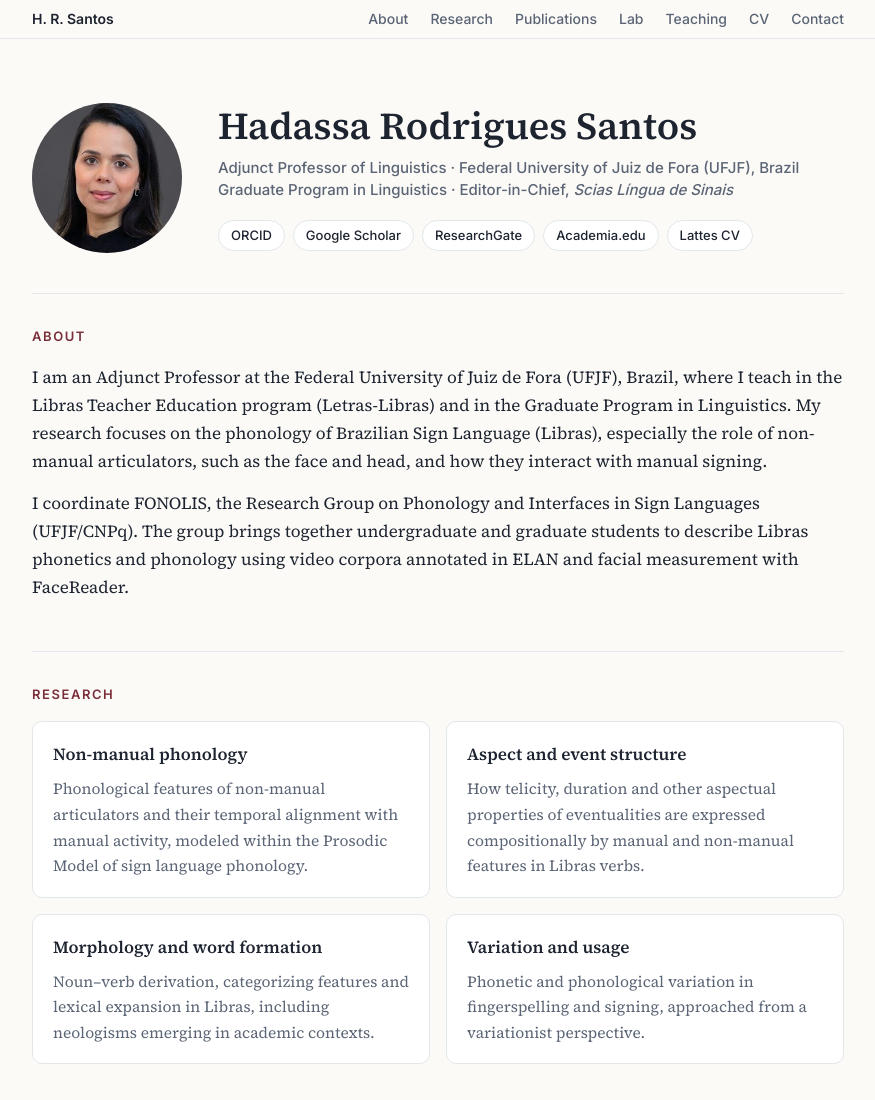
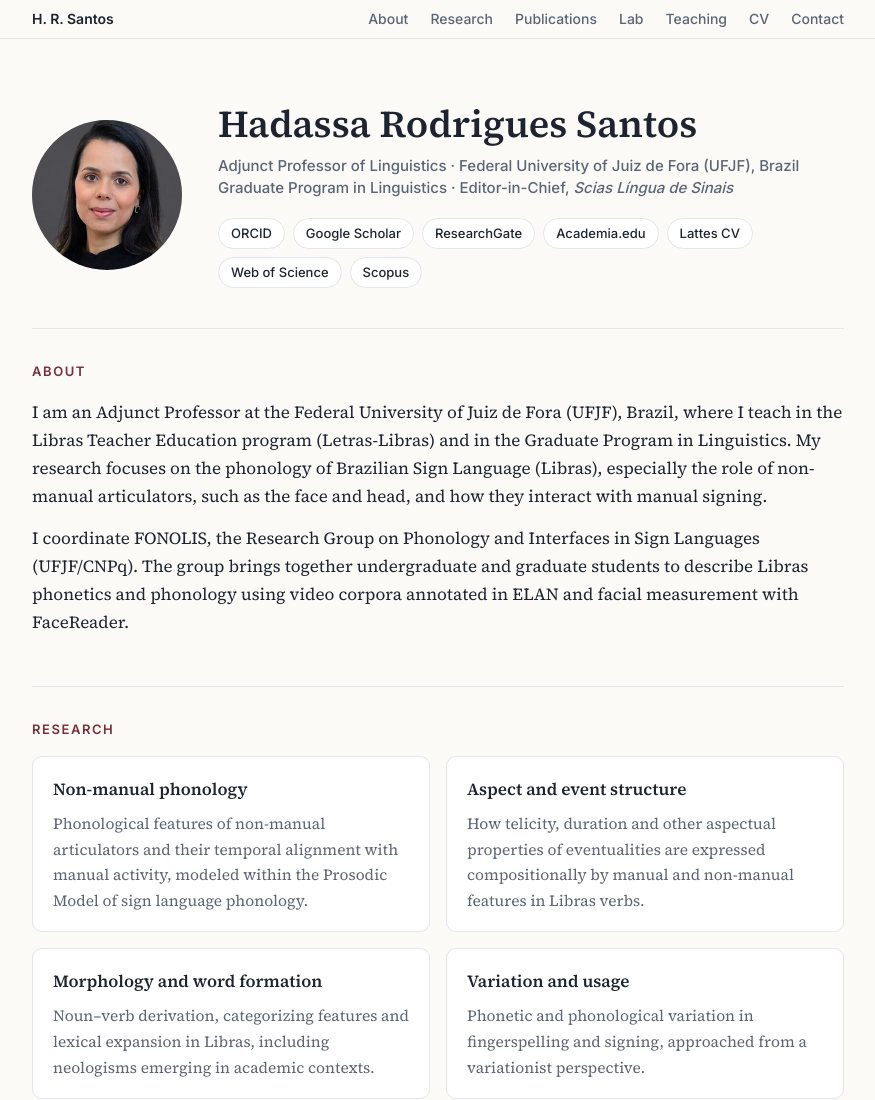
Before and after one commit to ahadassarodrigues/ahadassarodrigues.github.io, a plain HTML site: page index.html in a window 1280 px wide. Shown: the top 1100 px of the page, without its empty margins (202-1077 px from the left). Drawn offline with Linux system fonts and the light colour scheme.

Commit message:
Update index.html

```diff
--- a/index.html
+++ b/index.html
@@ -86,6 +86,8 @@
       <a href="https://www.researchgate.net/profile/Hadassa-Santos-2">ResearchGate</a>
       <a href="https://ufjf.academia.edu/HadassaSantos">Academia.edu</a>
       <a href="https://lattes.cnpq.br/2476840946366296">Lattes CV</a>
+      <a href="https://www.webofscience.com/wos/author/record/AHE-6296-2022">Web of Science</a>
+      <a href="https://www.scopus.com/authid/detail.uri?authorId=60913744900">Scopus</a>
     </div>
   </div>
 </header>
```
